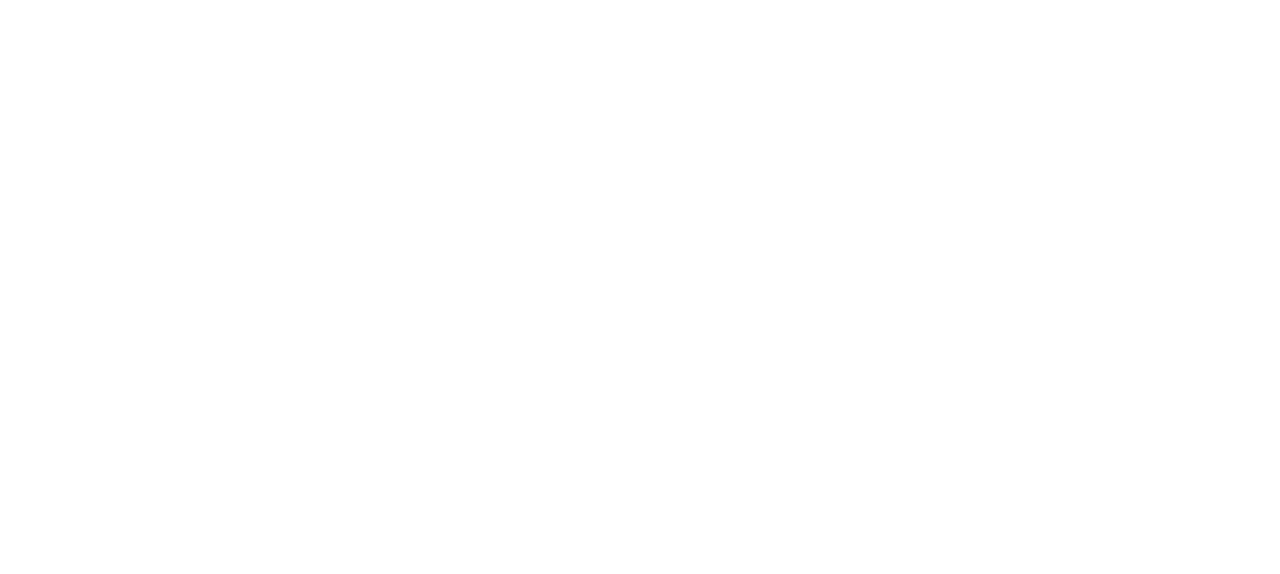
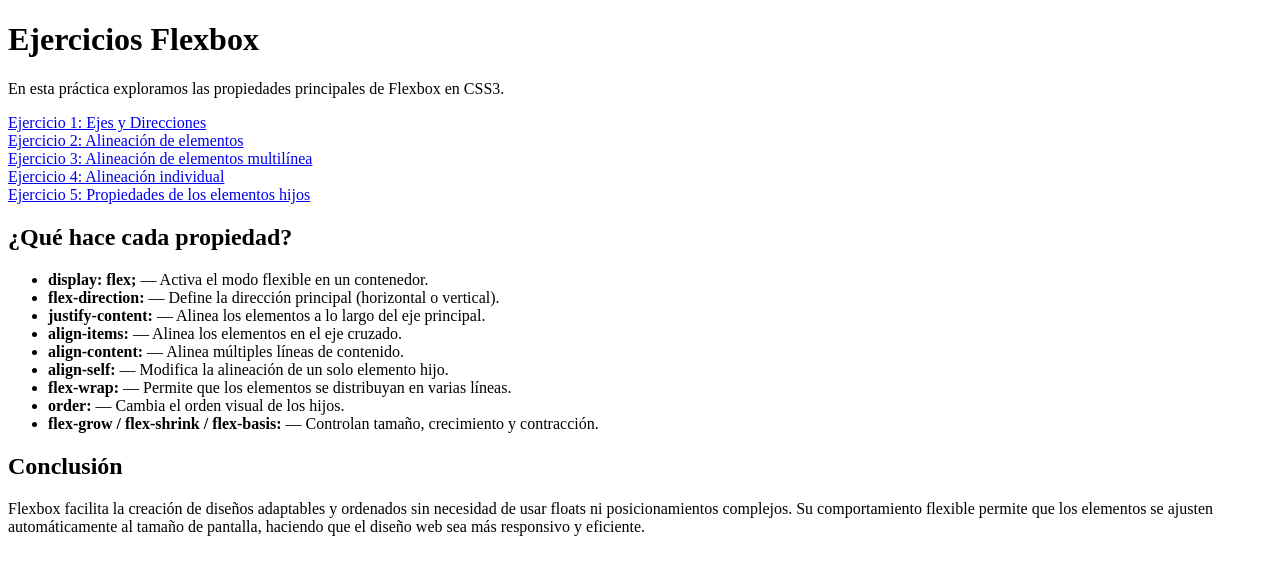
Before and after one commit to IDAI-SD2025-Avangers-2025/improved-doodle, a plain HTML site: page index.html in a window 1280 px wide. Drawn offline with Linux system fonts and the light colour scheme.

Commit message:
Agrega los link de los 5 flexbox, explicaciones de lo hecho y conclusión al index.html

```diff
--- a/index.html
+++ b/index.html
@@ -1,11 +1,41 @@
 <!DOCTYPE html>
-<html lang="en">
+<html lang="es">
 <head>
-    <meta charset="UTF-8">
-    <meta name="viewport" content="width=device-width, initial-scale=1.0">
-    <title>Document</title>
+  <meta charset="UTF-8">
+  <meta name="viewport" content="width=device-width, initial-scale=1.0">
+  <title>Ejercicios Flexbox</title>
+  <link rel="stylesheet" href="style.css">
 </head>
 <body>
+  <h1>Ejercicios Flexbox</h1>
+  <p>En esta práctica exploramos las propiedades principales de Flexbox en CSS3.</p>
 
+  <section class="links">
+     <a href="flexbox1.html">Ejercicio 1: Ejes y Direcciones</a><br>
+    <a href="flexbox2.html">Ejercicio 2: Alineación de elementos</a><br>
+    <a href="flexbox3.html">Ejercicio 3: Alineación de elementos multilínea</a><br>
+    <a href="flexbox4.html">Ejercicio 4: Alineación individual</a><br>
+    <a href="flexbox5.html">Ejercicio 5: Propiedades de los elementos hijos</a>
+  </section>
+
+  <h2>¿Qué hace cada propiedad?</h2>
+  <ul>
+    <li><b>display: flex;</b> — Activa el modo flexible en un contenedor.</li>
+    <li><b>flex-direction:</b> — Define la dirección principal (horizontal o vertical).</li>
+    <li><b>justify-content:</b> — Alinea los elementos a lo largo del eje principal.</li>
+    <li><b>align-items:</b> — Alinea los elementos en el eje cruzado.</li>
+    <li><b>align-content:</b> — Alinea múltiples líneas de contenido.</li>
+    <li><b>align-self:</b> — Modifica la alineación de un solo elemento hijo.</li>
+    <li><b>flex-wrap:</b> — Permite que los elementos se distribuyan en varias líneas.</li>
+    <li><b>order:</b> — Cambia el orden visual de los hijos.</li>
+    <li><b>flex-grow / flex-shrink / flex-basis:</b> — Controlan tamaño, crecimiento y contracción.</li>
+  </ul>
+
+  <h2>Conclusión</h2>
+  <p>
+    Flexbox facilita la creación de diseños adaptables y ordenados sin necesidad de usar floats ni posicionamientos complejos.
+    Su comportamiento flexible permite que los elementos se ajusten automáticamente al tamaño de pantalla,
+    haciendo que el diseño web sea más responsivo y eficiente.
+  </p>
 </body>
 </html>
```
